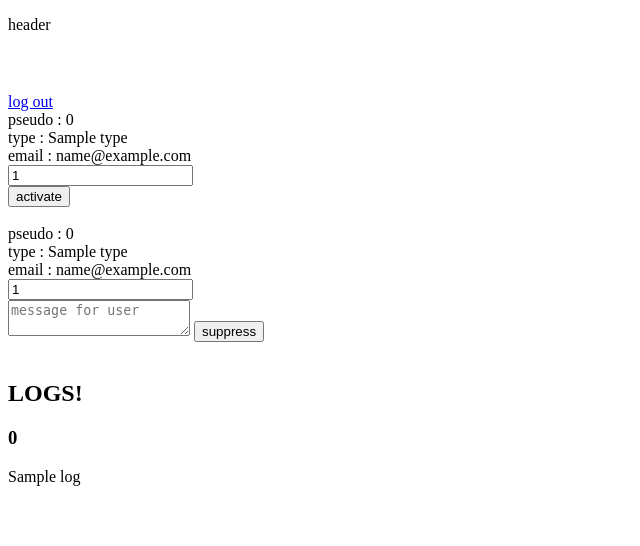
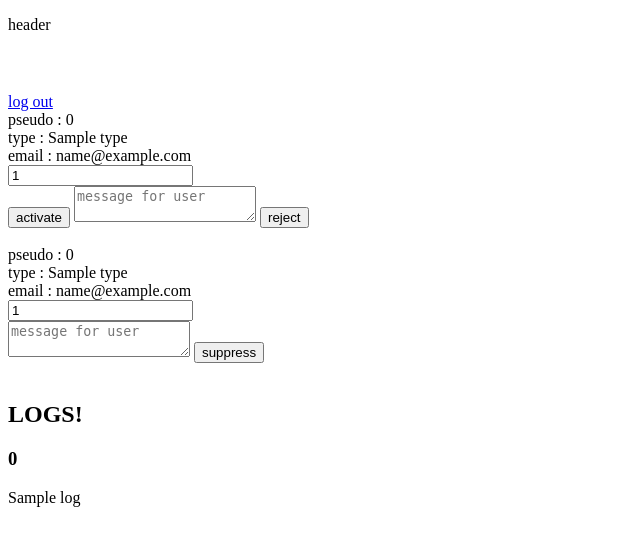
Before and after one commit to jonathanSimonney/transversalProject, a PHP site: template views/connected/admin.html.twig in a window 1280 px wide. Shown: the top 546 px of the page, without its empty margins (0-640 px from the left). Run offline with PHP 8.4, Linux system fonts and the light colour scheme; the template is opened without the code that fills it: most values are stand-ins (such as "Sample title", 1, 10 or a date in 2020); some libraries are stand-ins or nearby versions.

Commit message:
SU can now reject professional.

```diff
--- a/config/config.yml
+++ b/config/config.yml
@@ -16,4 +16,5 @@ routes:
     victimInscription:      'User:victimInscription:disconnected:post'
     activateAccount:        'User:activateAccount:connected:post'
     suppressAccount:        'User:suppressAccount:connected:post'
+    rejectPro:              'Pro:suppressCandidate:connected:post'
 defaut_route: 'home'
--- a/views/connected/admin.html.twig
+++ b/views/connected/admin.html.twig
@@ -15,6 +15,9 @@
             <input type="number" class="notForUser" value="{{ data['id'] }}"><br>
 
             <button class="activate">activate</button>
+
+            <textarea class="message" placeholder="message for user"></textarea>
+            <button class="reject">reject</button>
             <br><br>
         </div>
     {% endfor %}
--- a/web/JS/admin.js
+++ b/web/JS/admin.js
@@ -15,6 +15,15 @@ window.onload = function () {
         });
     });
 
+    $('.reject').click(function (e) {//todo refactor (far too much copied pasted!
+        var id = $(e.target).siblings('.notForUser').val();
+        var message = $(e.target).siblings('.message').val();
+
+        jqueryAsynchronousTreatment('?action=rejectPro', {'id' : id, 'message' : message}, defaultAnswer, function () {
+            $(e.target).parent().remove();
+        });
+    });
+
     var logoutLink = document.getElementById('logout');//repetitive, sorry!
 
     logoutLink.onclick = function (e) {
```
Also changed, not shown: Controller/ProController.php (+18 -0 lines), Model/ProManager.php (+10 -0 lines).
